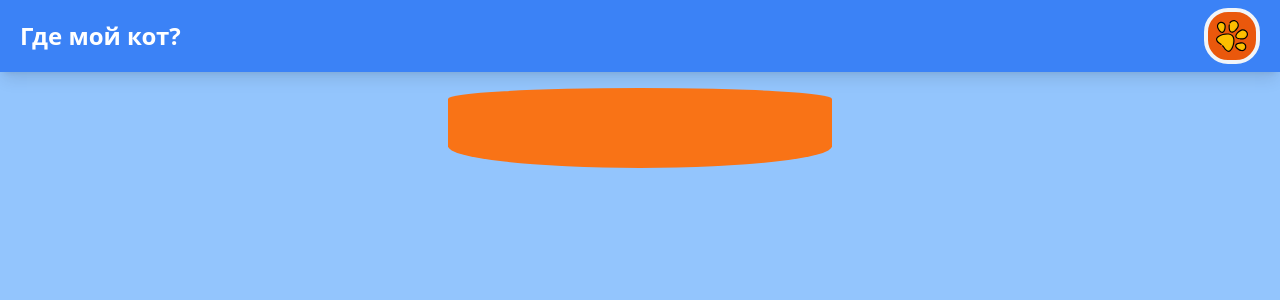
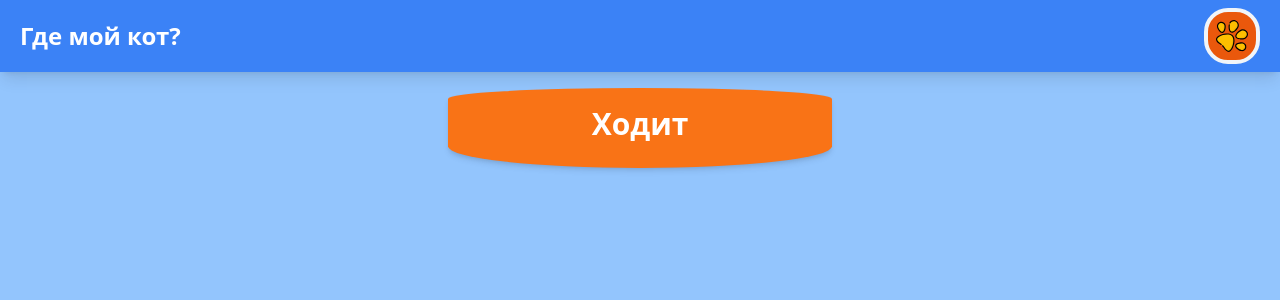
Before and after one commit to Ilya-andreevi4/were_is_my_cat, a React (Vite) app: page /GamePage in a window 1280 px wide. Shown: the top 300 px of the page. Built offline with nearby package versions, Linux system fonts and the light colour scheme.

Commit message:
изменено:      src/components/pages/GamePage/GamePage.tsx 	изменено:      src/components/pages/PlayersPage/PlayersPage.tsx

```diff
--- a/src/components/pages/GamePage/GamePage.tsx
+++ b/src/components/pages/GamePage/GamePage.tsx
@@ -1,13 +1,24 @@
+import { useEffect, useState } from "react";
+import { useActions } from "../../../services/hooks/actions";
+import { useAppSelector } from "../../../services/hooks/redux";
+import { IPlayer } from "../../../services/models/IPlayer";
+
 function GamePage() {
+  const [activePlayer, setActivePlayer] = useState<IPlayer>();
+  const { addPlayer } = useActions();
+  const { players } = useAppSelector((state) => state.gameReducers);
+
+  useEffect(() => {
+    setActivePlayer(players.find(p => p.turn))
+  }, []);
 
   return (
     <div className="flex flex-col justify-between left-0 mx-auto my-auto top-[5%] h-[50%]">
-      <div className="flex mx-auto mt-4 bg-orange-500 w-96 h-20 rounded-xl fancy-border">
-
+      <div className="flex text-white justify-center pb-2 font-sans text-3xl font-extrabold mx-auto mt-4 bg-orange-500 w-96 h-20 fancy-border shadow-md hover:shadow-sm">
+        <h2 className="my-auto">Ходит {activePlayer?.name}</h2>
       </div>
-
     </div>
-  )
+  );
 }
 
-export default GamePage
+export default GamePage;
--- a/src/components/pages/PlayersPage/PlayersPage.tsx
+++ b/src/components/pages/PlayersPage/PlayersPage.tsx
@@ -29,7 +29,7 @@ export default function PlayersPage() {
         id: 0,
         name: "Игрок 1",
         avatar: "./setting.png",
-        turn: false,
+        turn: true,
         points: 0,
       });
     }
```
